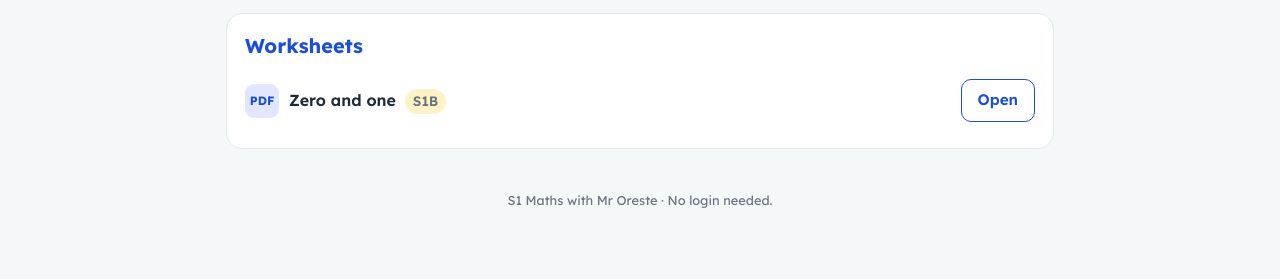
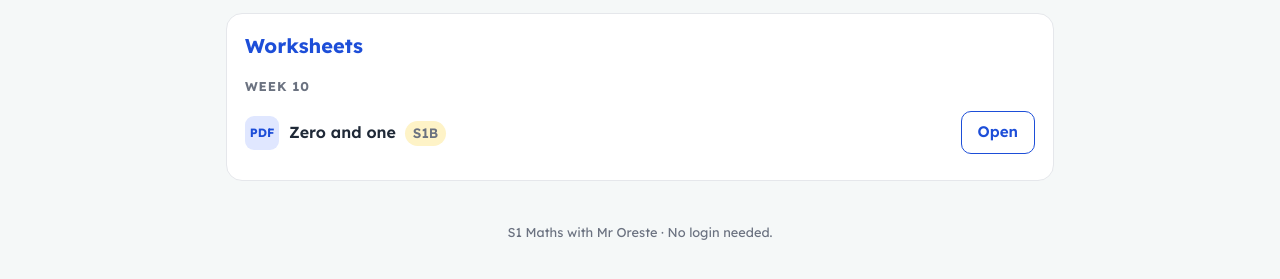
Before and after one commit to MrOreste/s1, a plain HTML site: page index.html in a window 1280 px wide. Shown: the part 153-432 px from the top of the page. Drawn offline with Linux system fonts and the light colour scheme.

Commit message:
Worksheets grouped by week, newest first

```diff
--- a/index.html
+++ b/index.html
@@ -272,9 +272,10 @@ function quiz(el,makeList,intro){
 }
 </script>
 <script>
-const SHEETS={w10:[
- ['S1_Zero-and-one_L38.pdf','Zero and one','Lesson 38 · why 0 and 1 are special, and why we cannot divide by 0','S1B']]};
-$('#w10').innerHTML=Object.values(SHEETS).flat().sort((a,b)=>a[1].localeCompare(b[1])).map(([id,t,s,tag])=>`<div class="sheet"><div class="ico">PDF</div><div class="name"><b>${t}${tag?` <span class="tag">${tag}</span>`:''}</b></div><a class="btn ghost" href="sheets/${id}" target="_blank" rel="noopener">Open</a></div>`).join('');
+const SHEETS=[
+ [10,'S1_Zero-and-one_L38.pdf','Zero and one','S1B']];
+const weeks=[...new Set(SHEETS.map(x=>x[0]))].sort((a,b)=>b-a);
+$('#w10').innerHTML=weeks.map(w=>`<h3>Week ${w}</h3>`+SHEETS.filter(x=>x[0]===w).sort((a,b)=>a[2].localeCompare(b[2])).map(([,id,t,tag])=>`<div class="sheet"><div class="ico">PDF</div><div class="name"><b>${t}${tag?` <span class="tag">${tag}</span>`:''}</b></div><a class="btn ghost" href="sheets/${id}" target="_blank" rel="noopener">Open</a></div>`).join('')).join('');
 
 /* ---------- BIDMAS ---------- */
 const T={
```
